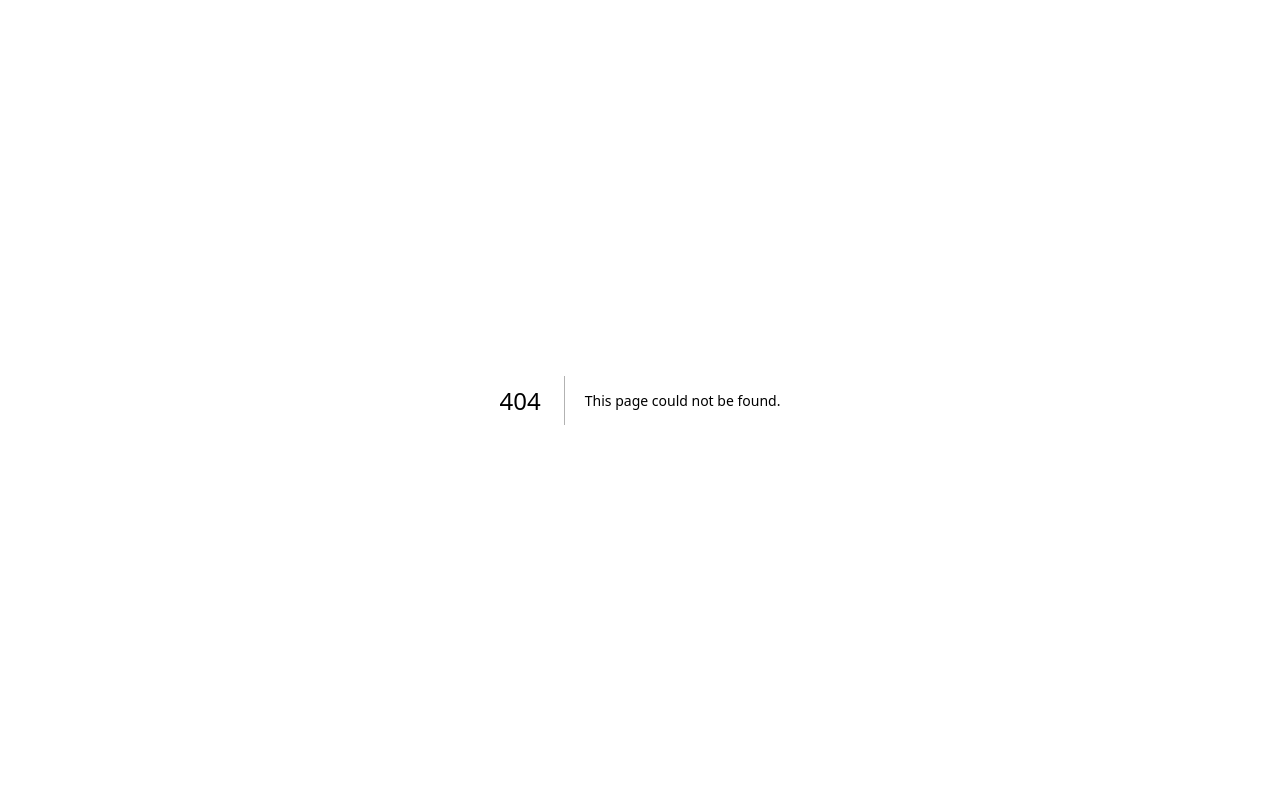
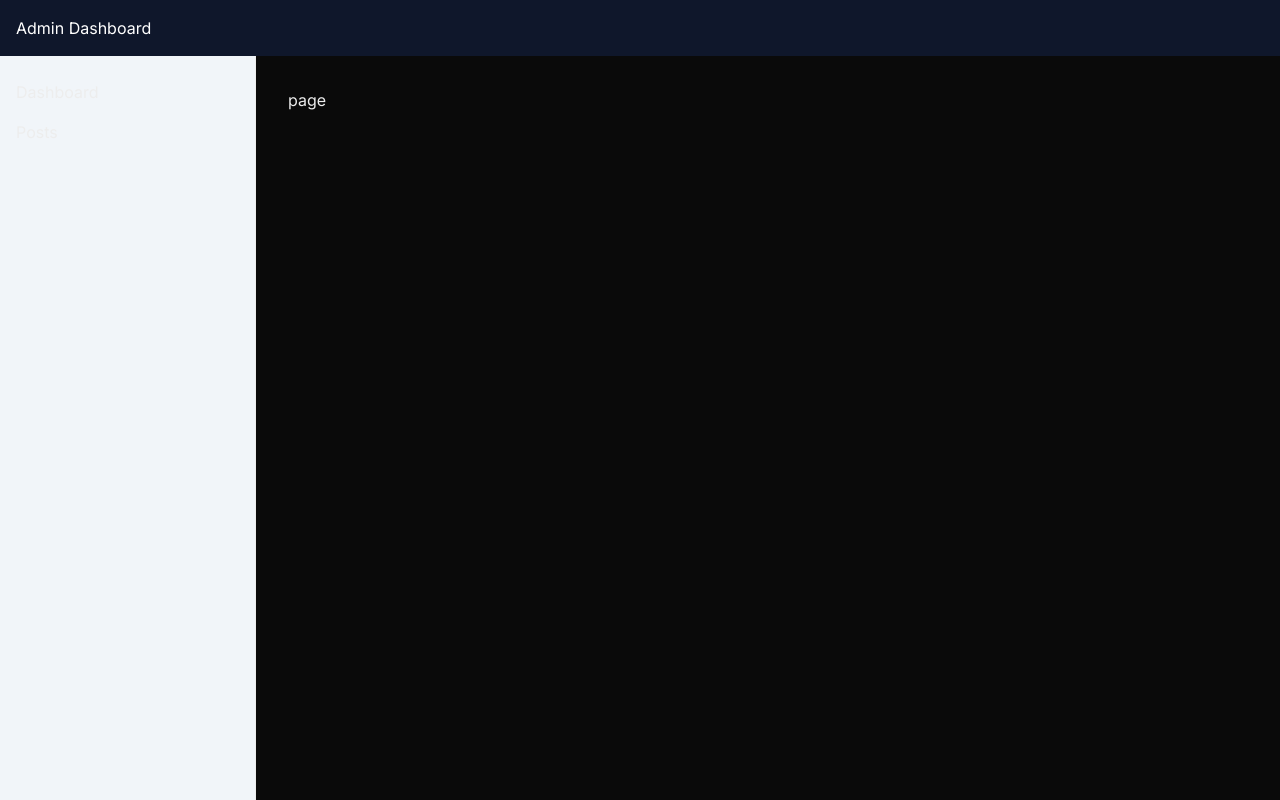
Before and after one commit to yasaman-ranjbar/my-resume, a Next.js app: page /admin in a window 1280 px wide. Before the commit this address had no page. Built offline with nearby package versions, Linux system fonts and the light colour scheme.

Commit message:
feat: Implement initial admin section with a dedicated layout, dashboard, and posts listing page.

```diff
--- /dev/null
+++ b/src/app/(admin)/admin/page.tsx
@@ -0,0 +1,9 @@
+import React from 'react'
+
+const page = () => {
+  return (
+    <div>page</div>
+  )
+}
+
+export default page
--- /dev/null
+++ b/src/app/(admin)/layout.tsx
@@ -0,0 +1,26 @@
+import React from 'react'
+
+const AdminLayout = ({ children }: { children: React.ReactNode }) => {
+  return (
+    <div className="flex min-h-screen flex-col">
+        <header className="bg-slate-900 text-white p-4">
+            <h1>Admin Dashboard</h1>
+        </header>
+        <div className="flex flex-1">
+            <aside className="w-64 bg-slate-100 p-4 border-r">
+                <nav>
+                    <ul>
+                        <li><a href="/admin" className="block py-2">Dashboard</a></li>
+                        <li><a href="/admin/posts" className="block py-2">Posts</a></li>
+                    </ul>
+                </nav>
+            </aside>
+            <main className="flex-1 p-8">
+                {children}
+            </main>
+        </div>
+    </div>
+  )
+}
+
+export default AdminLayout
```
Also changed, not shown: src/app/(admin)/admin/posts/page.tsx (renamed from src/app/admin/posts/page.tsx).
